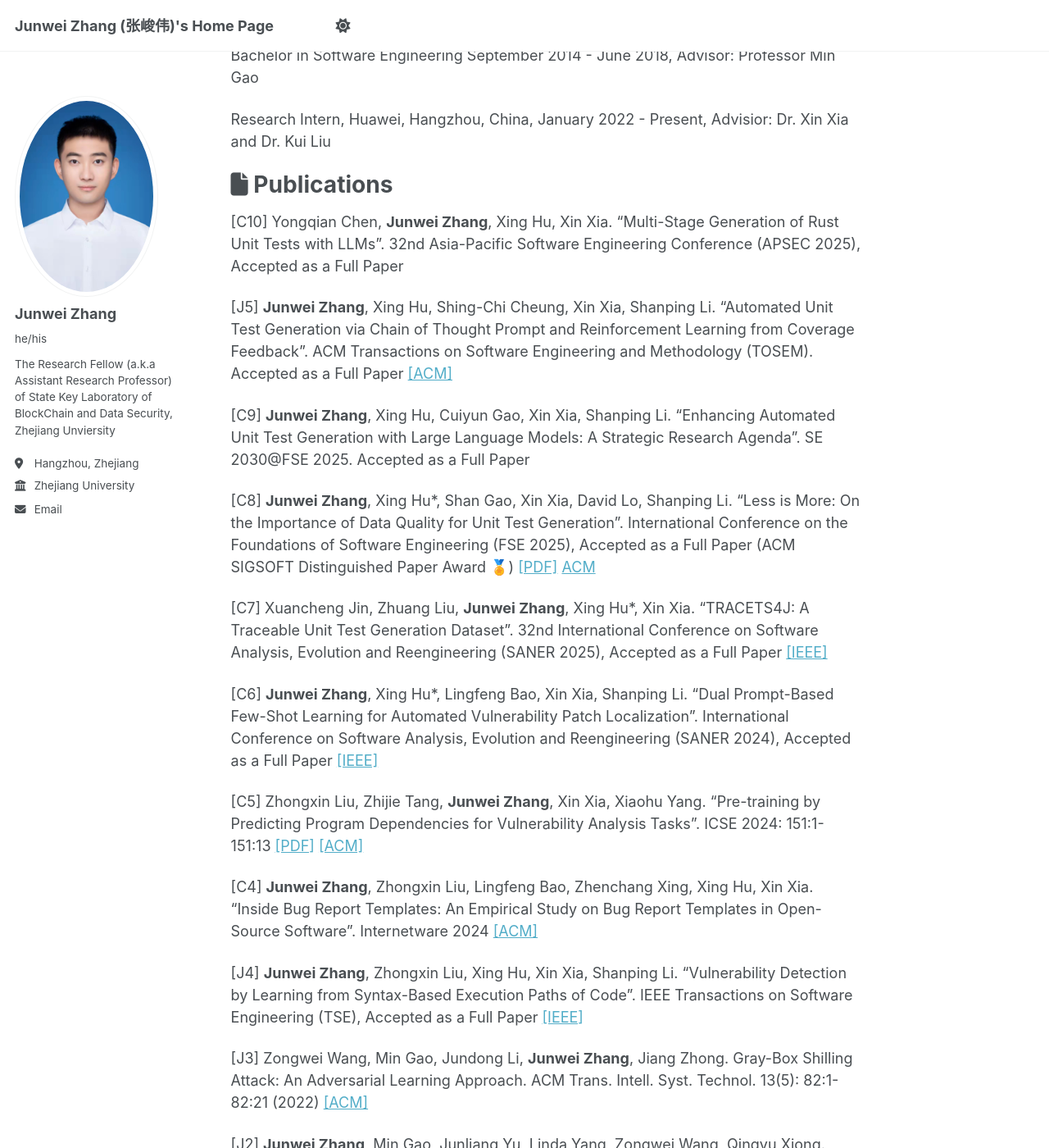
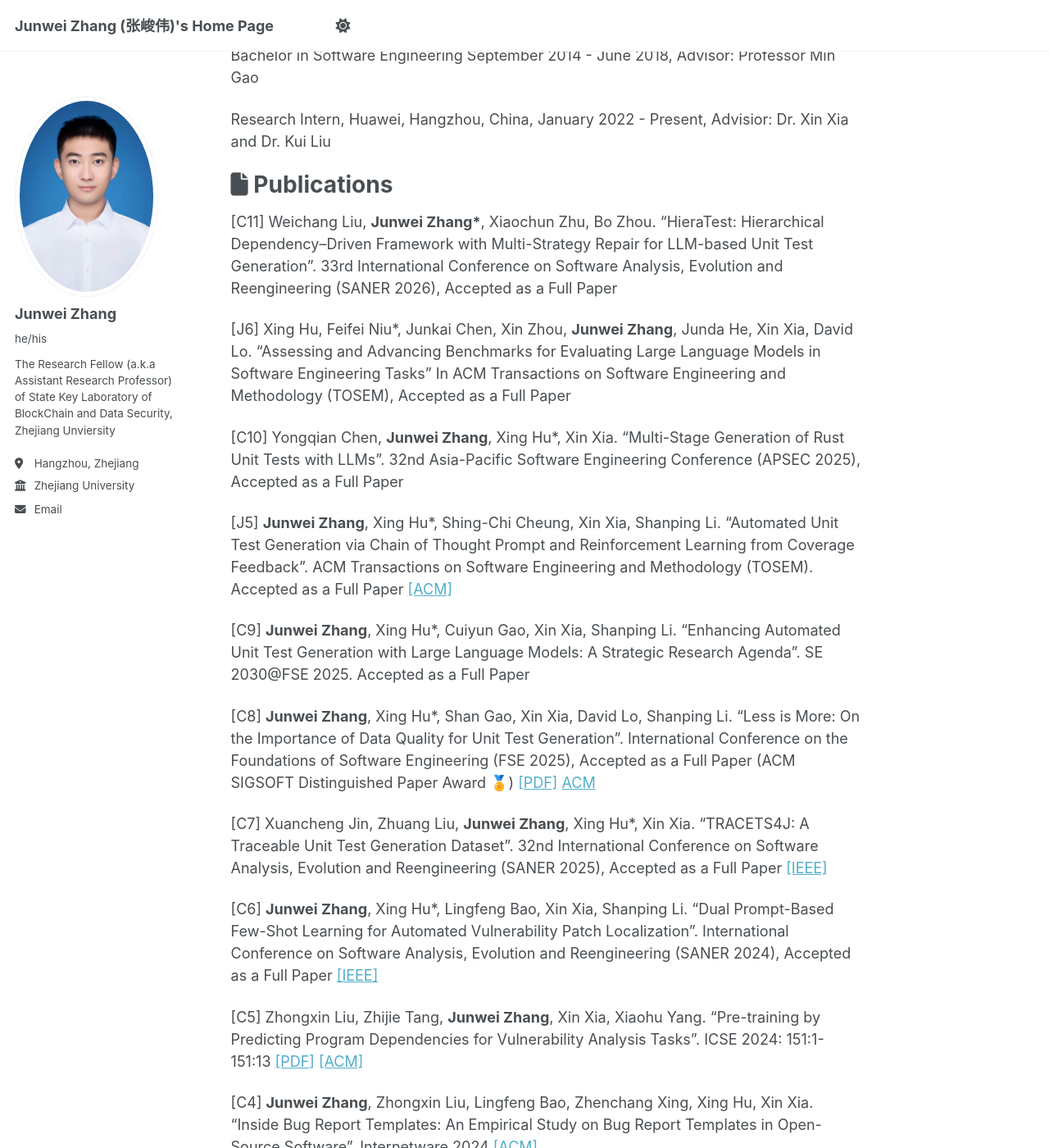
Before and after one commit to jw-zhang-zju/jw-zhang-zju.github.io, a Jekyll site: the page built from _pages/about.md, in a window 1280 px wide and 1400 px high, scrolled down 641 px. Shown: the whole window at 82% size. Built offline with Jekyll 4.4.1, drawn with Linux system fonts in a browser that asks for light colours.

Commit message:
Update about.md

```diff
--- a/_pages/about.md
+++ b/_pages/about.md
@@ -29,11 +29,15 @@ Research Intern, Huawei, Hangzhou, China, January 2022 - Present, Advisior: Dr.
 
 # <i class="fa-solid fa-file"></i> Publications
 
-[C10] Yongqian Chen, <b>Junwei Zhang</b>, Xing Hu, Xin Xia. "Multi-Stage Generation of Rust Unit Tests with LLMs". 32nd Asia-Pacific Software Engineering Conference (APSEC 2025), Accepted as a Full Paper
+[C11] Weichang Liu, <b>Junwei Zhang*</b>, Xiaochun Zhu, Bo Zhou. "HieraTest: Hierarchical Dependency–Driven Framework with Multi-Strategy Repair for LLM-based Unit Test Generation". 33rd International Conference on Software Analysis, Evolution and Reengineering (SANER 2026), Accepted as a Full Paper
 
-[J5] <b>Junwei Zhang</b>, Xing Hu, Shing-Chi Cheung, Xin Xia, Shanping Li. “Automated Unit Test Generation via Chain of Thought Prompt and Reinforcement Learning from Coverage Feedback”. ACM Transactions on Software Engineering and Methodology (TOSEM). Accepted as a Full Paper [[ACM]](https://dl.acm.org/doi/10.1145/3745765)
+[J6] Xing Hu, Feifei Niu*, Junkai Chen, Xin Zhou, <b>Junwei Zhang</b>, Junda He, Xin Xia, David Lo. "Assessing and Advancing Benchmarks for Evaluating Large Language Models in Software Engineering Tasks" In ACM Transactions on Software Engineering and Methodology (TOSEM), Accepted as a Full Paper
 
-[C9] <b>Junwei Zhang</b>, Xing Hu, Cuiyun Gao, Xin Xia, Shanping Li. “Enhancing Automated Unit Test Generation with Large Language Models: A Strategic Research Agenda”. SE 2030@FSE 2025. Accepted as a Full Paper
+[C10] Yongqian Chen, <b>Junwei Zhang</b>, Xing Hu*, Xin Xia. "Multi-Stage Generation of Rust Unit Tests with LLMs". 32nd Asia-Pacific Software Engineering Conference (APSEC 2025), Accepted as a Full Paper
+
+[J5] <b>Junwei Zhang</b>, Xing Hu*, Shing-Chi Cheung, Xin Xia, Shanping Li. “Automated Unit Test Generation via Chain of Thought Prompt and Reinforcement Learning from Coverage Feedback”. ACM Transactions on Software Engineering and Methodology (TOSEM). Accepted as a Full Paper [[ACM]](https://dl.acm.org/doi/10.1145/3745765)
+
+[C9] <b>Junwei Zhang</b>, Xing Hu*, Cuiyun Gao, Xin Xia, Shanping Li. “Enhancing Automated Unit Test Generation with Large Language Models: A Strategic Research Agenda”. SE 2030@FSE 2025. Accepted as a Full Paper
 
 [C8] <b>Junwei Zhang</b>, Xing Hu*, Shan Gao, Xin Xia, David Lo, Shanping Li. "Less is More: On the Importance of Data Quality for Unit Test Generation". International Conference on the Foundations of Software Engineering (FSE 2025), Accepted as a Full Paper (ACM SIGSOFT Distinguished Paper Award 🏅) [[PDF]](https://arxiv.org/abs/2502.14212) [ACM](https://dl.acm.org/doi/10.1145/3715778)
 
```
